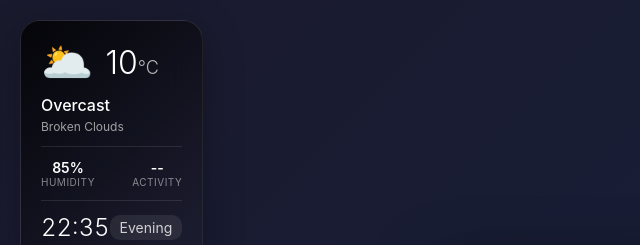
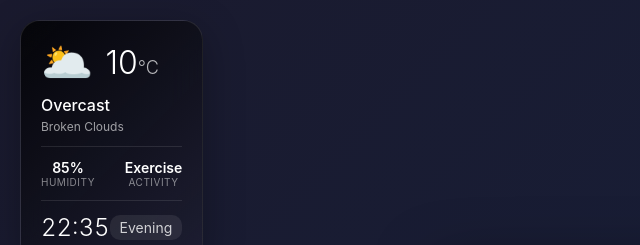
Before and after one commit to aliceagent/alice-display, a plain HTML site: page index-dynamic.html in a window 1280 px wide. Shown: the top 245 px of the page, 0-640 px from the left. Drawn offline with Linux system fonts and the light colour scheme.

Commit message:
🐛 Fix activity showing '--' in weather widget
Widget was reading data.activity (top-level, doesn't exist)
instead of data.currentImage.activity where it actually lives.

```diff
--- a/index-dynamic.html
+++ b/index-dynamic.html
@@ -1778,7 +1778,7 @@
                 document.getElementById('widget-period').textContent =
                     data.time?.period || '--';
                 document.getElementById('widget-activity').textContent =
-                    data.activity || '--';
+                    data.currentImage?.activity || data.activity || '--';
             }
 
             startWidgetClock() {
```
